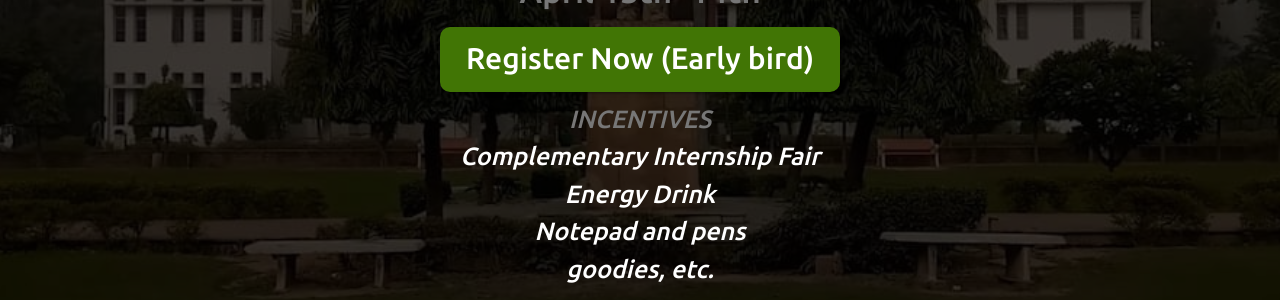
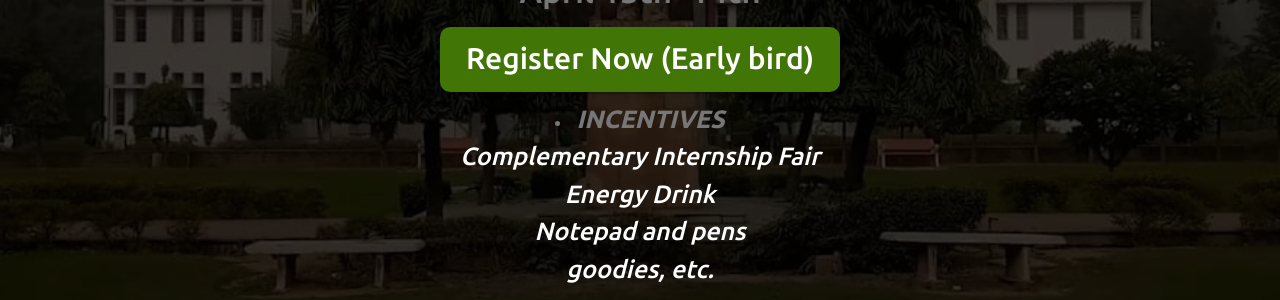
Before and after one commit to FinFO-app/emphasisO.com, a Jekyll site: the page built from index.html, in a window 1280 px wide. Shown: the part 394-694 px from the top of the page. Built offline with Jekyll 4.4.1, drawn with Linux system fonts in a browser that asks for light colours.

Commit message:
Update index.html

```diff
--- a/index.html
+++ b/index.html
@@ -35,8 +35,9 @@
                         </h5>
                     	</div>
                     	<div class="white-text" style="width:500px;position:relative;top:50px;z-index:0; border-radius: 10px;padding:16px;left:50%; transform: translate(-50%,15px)">
+				<li><i class="white-text" style="font-size:25px"><b>INCENTIVES</b> </li>
 				<ul>
-				<li><i class="fas fa-caret-right" style="font-size:25px">INCENTIVES </li>
+
                     		<li><i class="white-text" style="">Complementary Internship Fair</li>
                     		<li><i class="white-text" style="">Energy Drink</li>
                     		<li><i class="white-text" style="">Notepad and pens</li>
```
